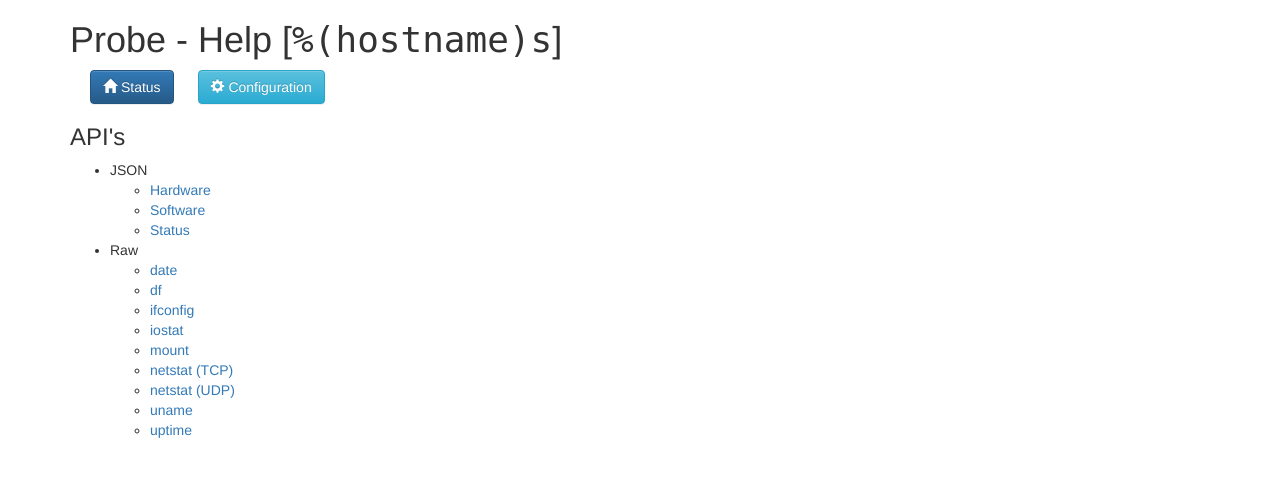
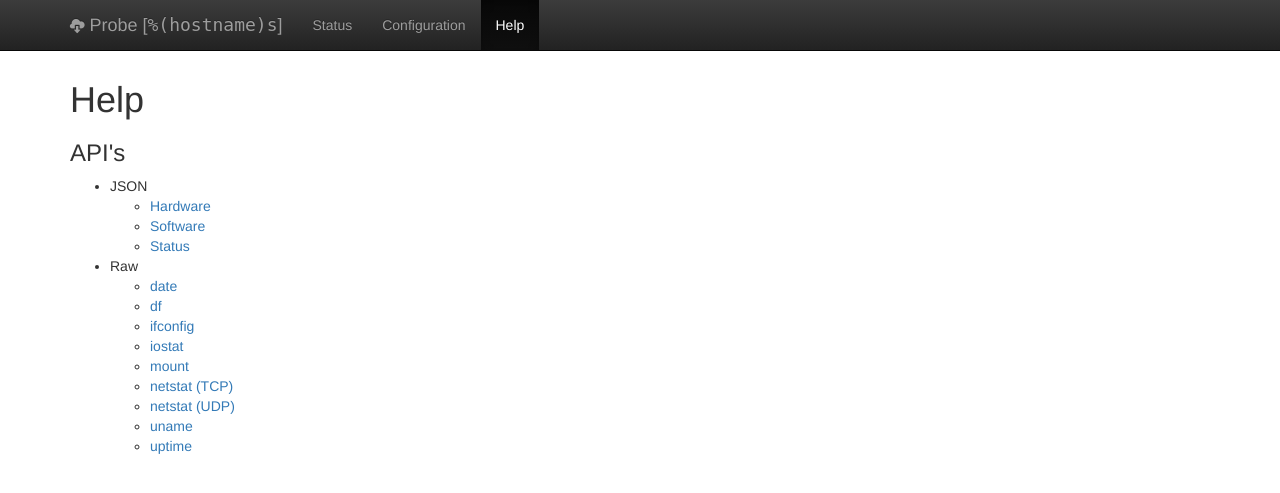
Before and after one commit to AgalmicVentures/Probe, a Python web app: template templates/help.html in a window 1280 px wide. Shown: the top 493 px of the page. Run offline with Jinja, Linux system fonts and the light colour scheme; the template is opened without the code that fills it, so the values that code supplies are empty; some libraries are stand-ins or nearby versions.

Commit message:
Switched to proper Bootstrap navbar style navigation

```diff
--- a/templates/help.html
+++ b/templates/help.html
@@ -6,23 +6,33 @@
 	<title>Probe [%(hostname)s]</title>
 </head>
 <body>
+
+<nav class="navbar navbar-inverse navbar-fixed-top">
+	<div class="container">
+		<div class="navbar-header">
+			<button type="button" class="navbar-toggle collapsed" data-toggle="collapse" data-target="#navbar" aria-expanded="false" aria-controls="navbar">
+				<span class="sr-only">Toggle navigation</span>
+				<span class="icon-bar"></span>
+				<span class="icon-bar"></span>
+				<span class="icon-bar"></span>
+			</button>
+			<a class="navbar-brand" href="#"><span class="glyphicon glyphicon-cloud-download" aria-hidden="true" style="font-size: 0.8em"></span> Probe [<tt>%(hostname)s</tt>]</a>
+		</div>
+		<div id="navbar" class="navbar-collapse collapse">
+			<ul class="nav navbar-nav">
+				<li><a href="/">Status</a></li>
+				<li><a href="/configuration">Configuration</a></li>
+				<li class="active"><a href="#">Help</a></li>
+			</ul>
+		</div>
+	</div>
+</nav>
+<br />
+<br />
+<br />
+
 <div class="container" style="width: 90%%">
-	<h1>Probe - Help [<tt>%(hostname)s</tt>]</h1>
-
-	<form action="/" style="display: inline; padding-left: 20px">
-	<button class="btn btn-primary">
-		<span class="glyphicon glyphicon-home" aria-hidden="true"></span>
-		Status
-	</button>
-	</form>
-
-	<form action="/configuration" style="display: inline; padding-left: 20px">
-	<button class="btn btn-info">
-		<span class="glyphicon glyphicon-cog" aria-hidden="true"></span>
-		Configuration
-	</button>
-	</form>
-
+	<h1>Help</h1>
 	<h3>API's</h3>
 	<ul>
 		<li>JSON<ul>
```
Also changed, not shown: templates/configuration.html (+26 -15 lines), templates/index.html (+26 -15 lines).
